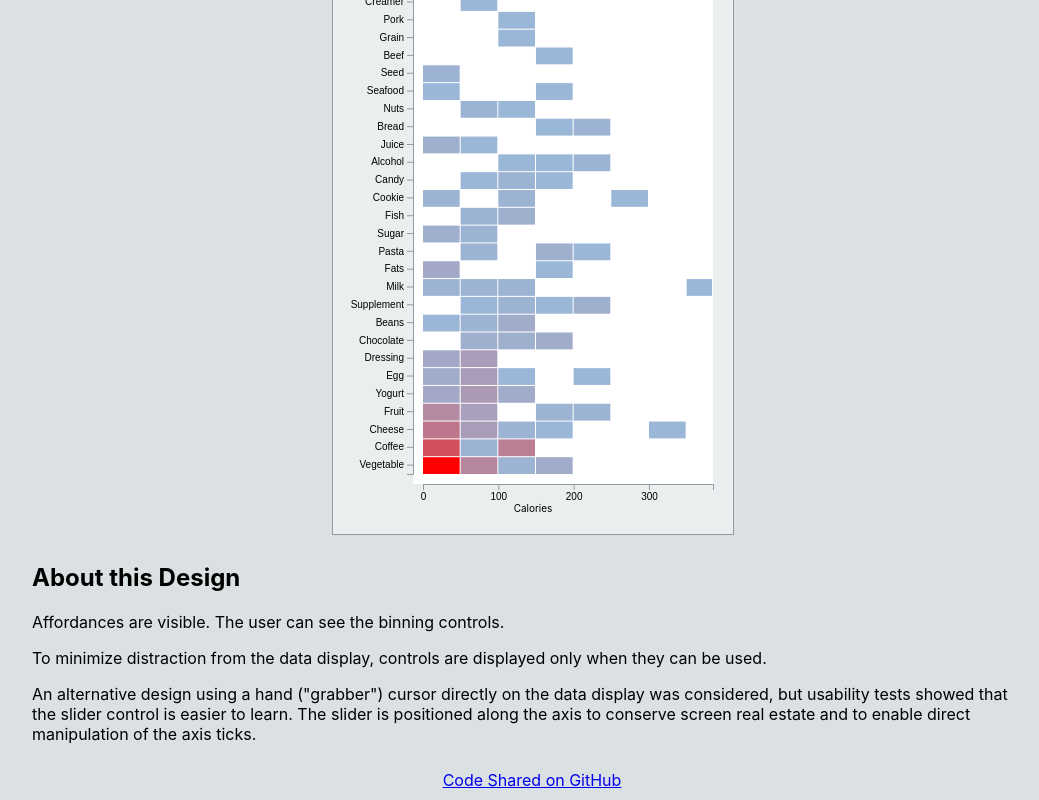
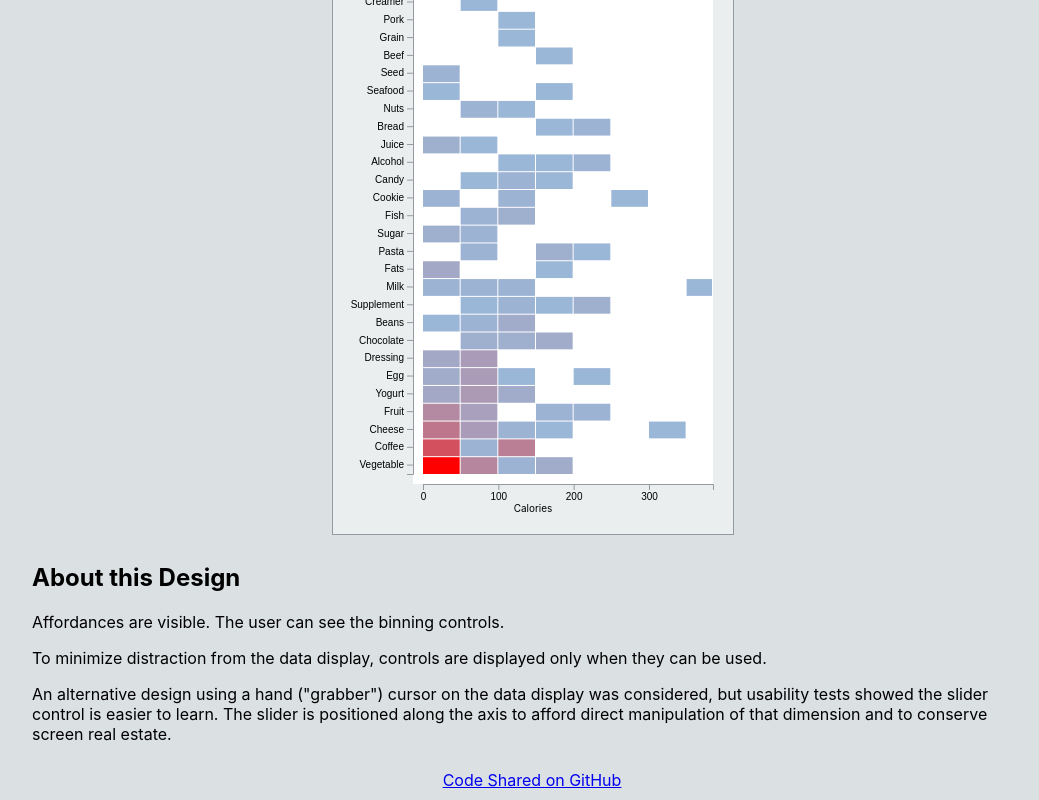
Before and after one commit to hemanrobinson/top-n-binning, a React (Create React App) app: page / in a window 1280 px wide. Shown: the part 1833-2633 px from the top of the page, without its empty margins (108-1147 px from the left). Built offline with nearby package versions, Linux system fonts and the light colour scheme.

Commit message:
more accurate phrasing

```diff
--- a/src/App.js
+++ b/src/App.js
@@ -61,7 +61,7 @@ const App = () => {
                 To minimize distraction from the data display, controls are displayed only when they can be used.
                 </p>
                 <p>
-                An alternative design using a hand ("grabber") cursor directly on the data display was considered, but usability tests showed that the slider control is easier to learn.  The slider is positioned along the axis to conserve screen real estate and to enable direct manipulation of the axis ticks.
+                An alternative design using a hand ("grabber") cursor on the data display was considered, but usability tests showed the slider control is easier to learn.  The slider is positioned along the axis to afford direct manipulation of that dimension and to conserve screen real estate.
                 </p>
             </div>
             <a href="https://github.com/hemanrobinson/zoom/">Code Shared on GitHub</a>
```
